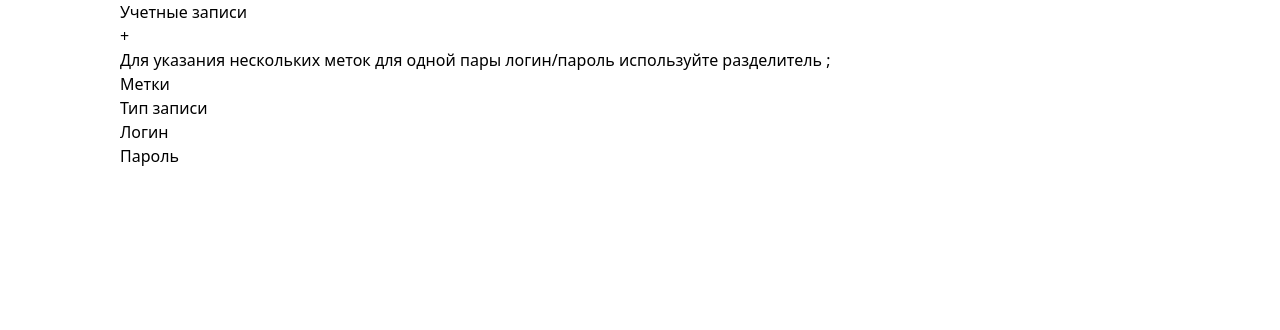
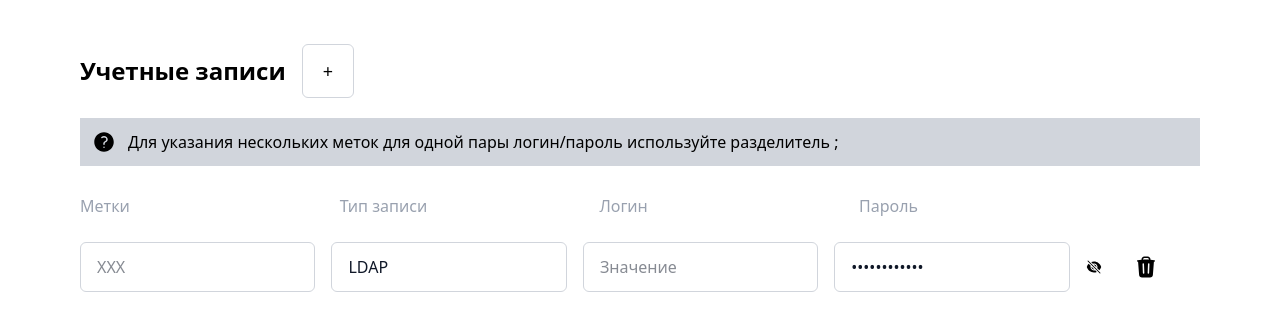
Before and after one commit to eclectic-mind/vue-test-app, a Vue app in the folder vue-test-app/: page / in a window 1280 px wide. Shown: the top 330 px of the page. Built offline with nearby package versions, Linux system fonts and the light colour scheme.

Commit message:
notask: верстает всю разметку формы, корректно подключает Pinia

```diff
--- a/vue-test-app/package.json
+++ b/vue-test-app/package.json
@@ -9,8 +9,10 @@
     "preview": "vite preview"
   },
   "dependencies": {
+    "@heroicons/vue": "^2.2.0",
     "@tailwindcss/postcss": "^4.1.15",
     "@tailwindcss/vite": "^4.1.15",
+    "pinia": "^3.0.3",
     "vue": "^3.5.22"
   },
   "devDependencies": {
--- a/vue-test-app/src/App.vue
+++ b/vue-test-app/src/App.vue
@@ -1,11 +1,44 @@
 <script setup lang="ts">
-import Form from './components/Form.vue'
+import Entry from './components/Entry.vue';
+import {QuestionMarkCircleIcon} from "@heroicons/vue/24/solid";
+
+// import type {IAccountItem} from "~/stores/types";
+import {useAccountStore} from './stores/';
+
+const myStore = useAccountStore();
+myStore.init();
 </script>
 
 <template>
-  <Form />
+  <div class="container mx-auto m-8 px-20 box-border w-full">
+    <div class="form__title flex flex-row gap-x-4 py-3 items-center">
+      <h3>Учетные записи</h3>
+
+      <button type="button"
+              class="cursor-pointer flex items-center py-3 px-5 border border-gray-300 bg-white hover:bg-blue-400 focus:ring-4 focus:ring-blue-400 rounded-md text-center text-lg">
+        +
+      </button>
+    </div>
+
+    <div class="form__warning flex flex-row gap-x-3 bg-gray-300 py-3 px-3 mb-4 mt-2">
+      <QuestionMarkCircleIcon class="size-6" />
+      Для&nbsp;указания нескольких меток для&nbsp;одной пары логин/пароль используйте разделитель ;
+    </div>
+
+    <div class="form__wrapper">
+      <div class="form__header">
+        <div class="form__row flex flex-row gap-x-4 text-gray-400">
+          <div class="form__cell py-3 w-3/12">Метки</div>
+          <div class="form__cell py-3 w-3/12">Тип записи</div>
+          <div class="form__cell py-3 w-3/12">Логин</div>
+          <div class="form__cell py-3 w-3/12">Пароль</div>
+          <div class="w-1/12"></div>
+        </div>
+      </div>
+
+      <div class="form__body">
+        <Entry />
+      </div>
+    </div>
+  </div>
 </template>
-
-<style scoped>
-
-</style>
--- /dev/null
+++ b/vue-test-app/src/components/Entry.vue
@@ -0,0 +1,51 @@
+<script setup lang="ts">
+import { TrashIcon } from '@heroicons/vue/24/solid';
+import { EyeIcon } from '@heroicons/vue/24/solid';
+import { EyeSlashIcon } from '@heroicons/vue/24/solid';
+
+// import type {IAccountItem} from "~/stores/types";
+import {useAccountStore} from "../stores";
+
+const myStore = useAccountStore();
+myStore.init();
+</script>
+
+<template>
+    <div class="form__row flex flex-row gap-x-4 py-3 items-center">
+      <input type="text"
+             name="mark"
+             placeholder="XXX"
+             class="border border-gray-300 bg-white text-gray-900 appearance-none block rounded-md py-3 px-4 focus:border-blue-500 focus:outline-none w-3/12"
+      />
+
+      <select name="localType"
+              class="border border-gray-300 bg-white text-gray-900 appearance-none block rounded-md py-3 px-4 focus:border-blue-500 focus:outline-none w-3/12">
+        <option>LDAP</option>
+        <option>Локальная</option>
+      </select>
+
+      <input type="text"
+             placeholder="Значение"
+             class="border border-gray-300 bg-white text-gray-900 appearance-none block rounded-md py-3 px-4 focus:border-blue-500 focus:outline-none w-3/12"
+      />
+
+      <input id="toggle-password"
+             type="password"
+             placeholder="Enter password"
+             value="Pwd_1242@mA1"
+             class="border border-gray-300 bg-white text-gray-900 appearance-none block rounded-md py-3 px-4 focus:border-blue-500 focus:outline-none w-3/12"
+      />
+      <button type="button"
+              data-toggle-password='{ "target": "#toggle-password" }'
+              class="cursor-pointer"
+              aria-label="password toggle" >
+        <EyeSlashIcon class="size-4 password-active:hidden block"/>
+        <EyeIcon class="size-4 password-active:block hidden" />
+      </button>
+
+      <button type="button"
+              class="cursor-pointer flex items-center w-1/12 py-3 px-4 hover:bg-blue-400 focus:ring-4 focus:ring-blue-400 rounded-md text-center">
+        <TrashIcon class="size-6" />
+      </button>
+    </div>
+</template>
--- a/vue-test-app/src/components/Form.vue
+++ /dev/null
@@ -1,36 +0,0 @@
-<script setup lang="ts">
-</script>
-
-<template>
-  <div class="container mx-auto px-30 box-border">
-    <div class="form__title">
-      <h3>Учетные записи</h3>
-      <button>+</button>
-    </div>
-
-    <div class="form__warning">
-      Для&nbsp;указания нескольких меток для&nbsp;одной пары логин/пароль используйте разделитель ;
-    </div>
-
-    <div class="form__container">
-      <div class="form__header">
-        <div class="form__row">
-          <div class="form__cell">Метки</div>
-          <div class="form__cell">Тип записи</div>
-          <div class="form__cell">Логин</div>
-          <div class="form__cell">Пароль</div>
-        </div>
-      </div>
-
-      <div class="form__body">
-        <div class="form__row">
-
-        </div>
-      </div>
-    </div>
-  </div>
-</template>
-
-<style scoped>
-
-</style>
--- a/vue-test-app/src/main.ts
+++ b/vue-test-app/src/main.ts
@@ -1,5 +1,9 @@
 import { createApp } from 'vue'
+import { createPinia } from 'pinia';
 import './style.css'
 import App from './App.vue'
 
-createApp(App).mount('#app')
+const app = createApp(App);
+
+app.use(createPinia());
+app.mount('#app');
--- /dev/null
+++ b/vue-test-app/src/stores/index.ts
@@ -0,0 +1,18 @@
+import { defineStore } from "pinia";
+
+export const useAccountStore = defineStore('Account', {
+    state: () => ({
+        count: 0,
+        pages: 0,
+        prev: null,
+        next: null,
+        currentPage: 1,
+        items: []
+    }),
+
+    actions: {
+        init() {
+            // this.fetchData();
+        },
+    },
+});
--- /dev/null
+++ b/vue-test-app/src/stores/types.ts
@@ -0,0 +1,7 @@
+export interface IAccountItem {
+    id: number,
+    mark: string | null,
+    localType: boolean,
+    login: string,
+    password: string | null
+}
--- a/vue-test-app/src/style.css
+++ b/vue-test-app/src/style.css
@@ -1,86 +1,8 @@
-/* @tailwind base;
-@tailwind components */
-/* @tailwind utilities; */
-
 @import "tailwindcss";
 
-/* :root {
-  font-family: system-ui, Avenir, Helvetica, Arial, sans-serif;
-  line-height: 1.5;
-  font-weight: 400;
-
-  color-scheme: light dark;
-  color: rgba(255, 255, 255, 0.87);
-  background-color: #242424;
-
-  font-synthesis: none;
-  text-rendering: optimizeLegibility;
-  -webkit-font-smoothing: antialiased;
-  -moz-osx-font-smoothing: grayscale;
+@layer base {
+    h3 {
+        @apply text-2xl;
+        @apply font-bold;
+    }
 }
-
-a {
-  font-weight: 500;
-  color: #646cff;
-  text-decoration: inherit;
-}
-a:hover {
-  color: #535bf2;
-}
-
-body {
-  margin: 0;
-  display: flex;
-  place-items: center;
-  min-width: 320px;
-  min-height: 100vh;
-}
-
-h1 {
-  font-size: 3.2em;
-  line-height: 1.1;
-}
-
-button {
-  border-radius: 8px;
-  border: 1px solid transparent;
-  padding: 0.6em 1.2em;
-  font-size: 1em;
-  font-weight: 500;
-  font-family: inherit;
-  background-color: #1a1a1a;
-  cursor: pointer;
-  transition: border-color 0.25s;
-}
-button:hover {
-  border-color: #646cff;
-}
-button:focus,
-button:focus-visible {
-  outline: 4px auto -webkit-focus-ring-color;
-}
-
-.card {
-  padding: 2em;
-}
-
-#app {
-  max-width: 1280px;
-  margin: 0 auto;
-  padding: 2rem;
-  text-align: center;
-}
-
-@media (prefers-color-scheme: light) {
-  :root {
-    color: #213547;
-    background-color: #ffffff;
-  }
-  a:hover {
-    color: #747bff;
-  }
-  button {
-    background-color: #f9f9f9;
-  }
-}
-*/
```
Also changed, not shown: 2 other files (tests, documents, lock files or other folders).
